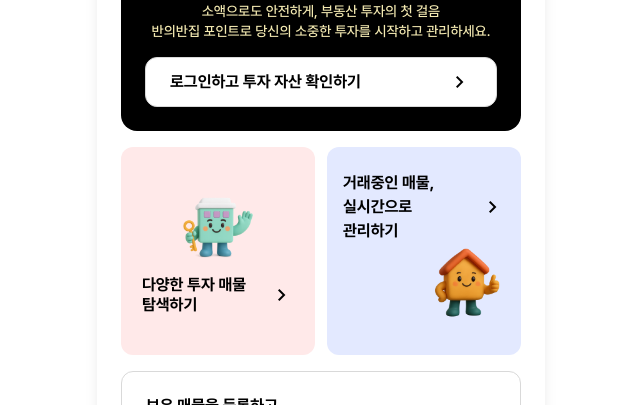
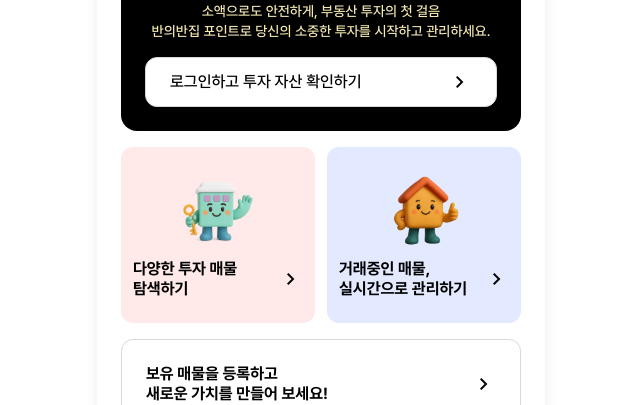
Before and after one commit to team-JGMG/hth-client, a Vue app: page / in a window 1280 px wide. Shown: the part 203-608 px from the top of the page, without its empty margins (319-959 px from the left). Built offline with nearby package versions, Linux system fonts and the light colour scheme.

Commit message:
[FIX] #16 edit mainpage ui

```diff
--- /dev/null
+++ b/src/components/Kakaomap/KakaoMap.vue
@@ -0,0 +1 @@
+<template>KakaoMap</template>
--- a/src/components/funding/detail/FundingLocationInfo.vue
+++ b/src/components/funding/detail/FundingLocationInfo.vue
@@ -1,3 +1,5 @@
 <!-- '위치정보' 탭의 내용 -->
-<template>FundingLocationInfo</template>
-<script setup></script>
+<template><KakaoMap /></template>
+<script setup>
+import KakaoMap from '@/components/Kakaomap/KakaoMap.vue'
+</script>
--- a/src/components/main/FundingListSection.vue
+++ b/src/components/main/FundingListSection.vue
@@ -1,15 +1,14 @@
 <template>
-  <BaseCard class="h-26 flex items-center px-4 mb-4 border-none" style="background-color: #ffe9e9">
+  <BaseCard class="h-26 flex items-center px-3 mb-4 border-none" style="background-color: #ffe9e9">
     <button
       class="flex flex-col items-center border-none w-full"
       @click="fundingListPage"
       aria-label="투자매물 탐색하기"
     >
       <img src="@/assets/images/APTch.png" alt="아이콘" class="w-20 mb-2" />
-      <div class="flex justify-between items-center gap-4">
-        <BaseTypography class="text-left leading-tight" weight="bold">
-          다양한 투자 매물 <br />
-          탐색하기
+      <div class="flex justify-between items-center gap-1">
+        <BaseTypography class="text-left leading-tight break-keep" weight="bold">
+          다양한 투자 매물 탐색하기
         </BaseTypography>
         <button
           class="w-8 h-8 flex justify-end items-center text-black active:bg-gray-100 rounded-full transition-colors"
--- a/src/components/main/PointSection/LoggedOutPointSection.vue
+++ b/src/components/main/PointSection/LoggedOutPointSection.vue
@@ -16,7 +16,7 @@
       style="height: 100%"
     >
       <BaseCard class="h-6 flex justify-between items-center px-6">
-        <BaseTypography class="font-medium" weight="bold"
+        <BaseTypography class="font-medium" weight="medium"
           >로그인하고 투자 자산 확인하기</BaseTypography
         >
         <div
--- a/src/components/main/TradeListSection.vue
+++ b/src/components/main/TradeListSection.vue
@@ -1,14 +1,14 @@
 <template>
-  <BaseCard class="h-26 flex items-center px-4 mb-4 border-none" style="background-color: #e3e9ff">
+  <BaseCard class="h-26 flex items-center px-3 mb-4 border-none" style="background-color: #e3e9ff">
     <button
       class="flex flex-col items-center border-none w-full"
       @click="tradeListPage"
       aria-label="투자매물 탐색하기"
     >
-      <div class="flex justify-between items-center w-full gap-4">
-        <BaseTypography class="text-left leading-tigh" weight="bold">
-          거래중인 매물, <br />실시간으로 <br />
-          관리하기
+      <img src="@/assets/images/HOMEch.png" alt="아이콘" class="w-20 mb-2" />
+      <div class="flex justify-between items-center gap-1">
+        <BaseTypography class="text-left leading-tight break-keep" weight="bold">
+          거래중인 매물, 실시간으로 관리하기
         </BaseTypography>
         <button
           class="w-8 h-8 flex justify-end items-center text-black active:bg-gray-100 rounded-full transition-colors"
@@ -16,7 +16,6 @@
           <span class="material-symbols-outlined text-2xl">chevron_right</span>
         </button>
       </div>
-      <img src="@/assets/images/HOMEch.png" alt="아이콘" class="w-20 mb-2 ml-auto" />
     </button>
   </BaseCard>
 </template>
--- a/src/pages/HomePage.vue
+++ b/src/pages/HomePage.vue
@@ -6,6 +6,8 @@
     </div>
     <PropertySection />
     <SaleCompleted />
+    <!-- 지워라 -->
+    <KakaoMap />
     <CommonNav />
   </BaseLayout>
 </template>
@@ -18,4 +20,5 @@ import FundingListSection from '@/components/main/FundingListSection.vue'
 import PointSection from '@/components/main/PointSection/PointSection.vue'
 import TradeListSection from '@/components/main/TradeListSection.vue'
 import CommonNav from '@/layouts/CommonNav.vue'
+import KakaoMap from '@/components/Kakaomap/KakaoMap.vue'
 </script>
```
